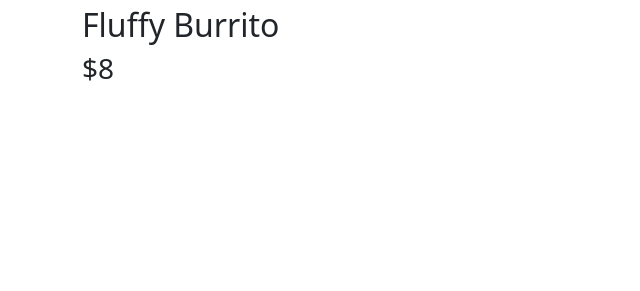
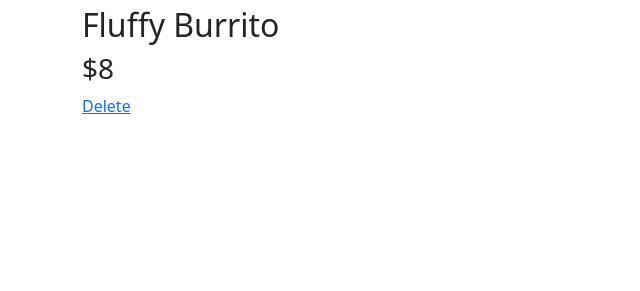
Before and after one commit to Mahdi-fatemii/myfoodsite, a Django app: page /food/2/ in a window 1280 px wide. Shown: the part 408-699 px from the top of the page, without its empty margins (0-640 px from the left). Run offline with Django 4.2, Linux system fonts and the light colour scheme; data comes from the database, SQL or seed files in the repository; both versions use the stored data as it was after the commit.

Commit message:
adding delete items

```diff
--- a/food/templates/food/detail.html
+++ b/food/templates/food/detail.html
@@ -14,7 +14,7 @@
                 <h1>{{ item.item_name }}</h1>
                 <h2>{{ item.item_desc }}</h2>
                 <h3>${{ item.item_price }}</h3>
-
+                <a href="{% url 'food:delete_item' item.id %}">Delete</a>
             </div>
         </div>
     </div>
--- /dev/null
+++ b/food/templates/food/item-delete.html
@@ -0,0 +1,5 @@
+<form method="POSt">
+    {% csrf_token %}
+    <h2>Are you sure you want to delete {{ item.item_name }}?</h2>
+    <button type="submit">Confirm</button>
+</form>
--- a/food/urls.py
+++ b/food/urls.py
@@ -11,5 +11,8 @@ urlpatterns = [
     path('item/', views.item, name='item'),
     # add item
     path('add', views.create_item, name='create_item'),
-    path('update/<int:id>/', views.update_item, name='update_item')
+    # edit
+    path('update/<int:id>/', views.update_item, name='update_item'),
+    # delete
+    path('delete/<int:id>/', views.delete_item, name='delete_item')
 ]
--- a/food/views.py
+++ b/food/views.py
@@ -46,3 +46,13 @@ def update_item(request, id):
         return redirect('food:index')
 
     return render(request, 'food/item-form.html', {'form': form, 'item': item})
+
+
+def delete_item(request, id):
+    item = Item.objects.get(id=id)
+
+    if request.method == 'POST':
+        item.delete()
+        return redirect('food:index')
+
+    return render(request, 'food/item-delete.html', {'item': item})
```
Also changed, not shown: db.sqlite3.
